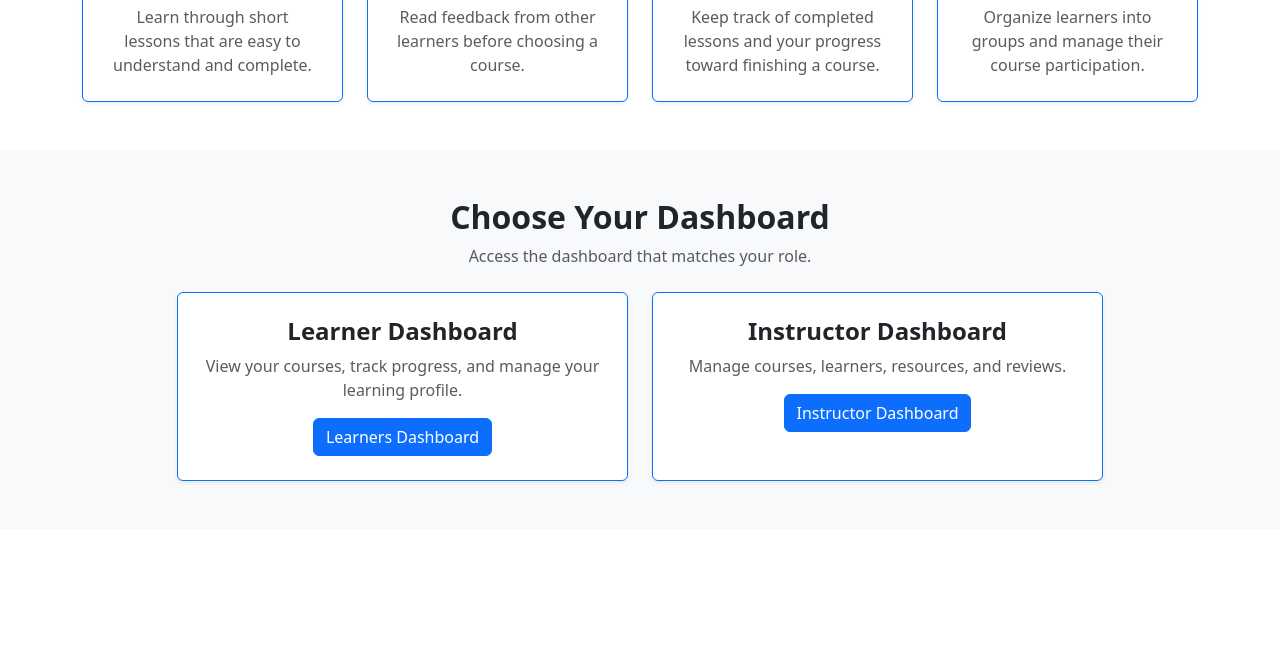
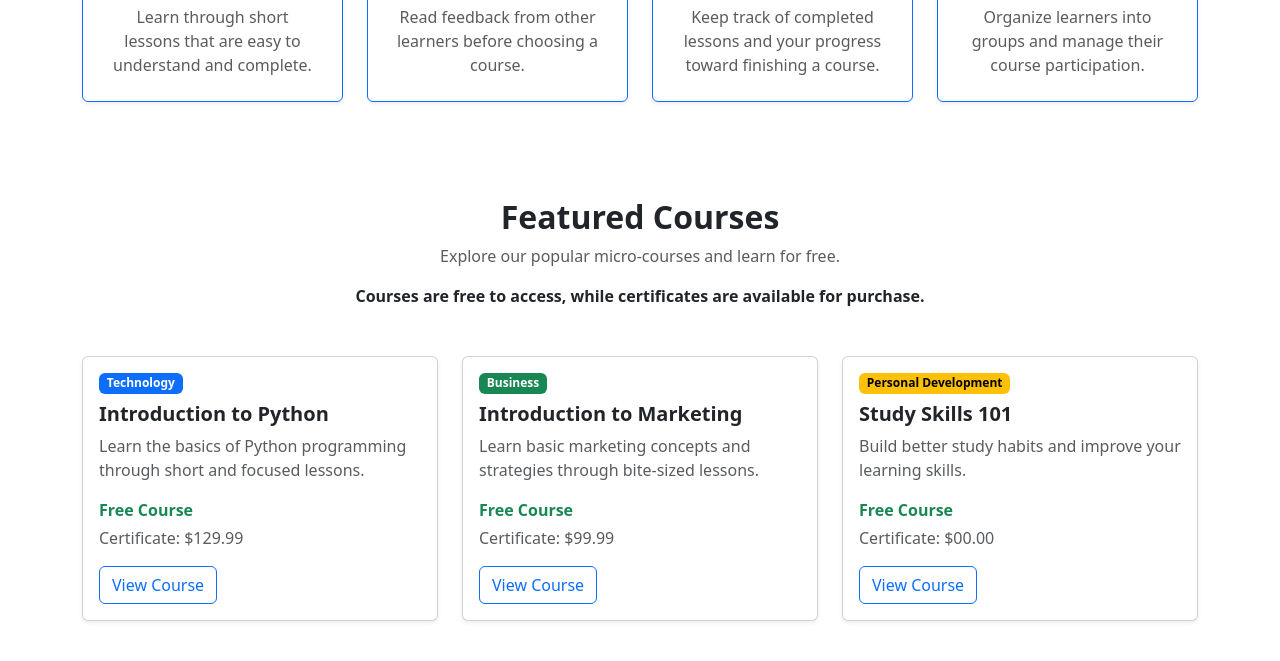
Before and after one commit to Kellytc17/Team-20-Project, a plain HTML site: page high-fidelity-prototype/index.html in a window 1280 px wide. Shown: the part 1090-1751 px from the top of the page. Before the commit the page ends 1619 px from the top, so only its background shows below. Drawn offline with nearby package versions, Linux system fonts and the light colour scheme.

Commit message:
Added featured courses section and pricing for those courses

```diff
--- a/high-fidelity-prototype/index.html
+++ b/high-fidelity-prototype/index.html
@@ -231,62 +231,137 @@
     </div>
 </section>
 
-<section class="py-5 bg-light">
+<section class="py-5">
     <div class="container">
 
-        <div class="text-center mb-4">
-            <h2 class="fw-bold">
-                Choose Your Dashboard
-            </h2>
+        <div class="text-center mb-5">
+            <h2 class="fw-bold">Featured Courses</h2>
 
             <p class="text-muted">
-                Access the dashboard that matches your role.
+                Explore our popular micro-courses and learn for free.
+            </p>
+
+            <p class="fw-bold">
+                Courses are free to access, while certificates are available for purchase.
             </p>
         </div>
 
-        <div class="row justify-content-center g-4">
+        <div class="row g-4">
 
-            <div class="col-md-5">
-                <div class="card h-100 shadow-sm border-primary">
-                    <div class="card-body text-center p-4">
+            <div class="col-md-4">
+                <div class="card h-100 shadow-sm">
 
-                        <h4 class="fw-bold">
-                            Learner Dashboard
-                        </h4>
+                    <div class="card-body d-flex flex-column">
 
-                        <p class="text-muted">
-                            View your courses, track progress,
-                            and manage your learning profile.
+                        <span class="badge text-bg-primary mb-2 align-self-start">
+                            Technology
+                        </span>
+
+                        <h5 class="card-title fw-bold">
+                            Introduction to Python
+                        </h5>
+
+                        <p class="card-text text-muted">
+                            Learn the basics of Python programming
+                            through short and focused lessons.
                         </p>
 
-                        <a href="customer/customer.html"
-                           class="btn btn-primary">
-                            Learners Dashboard
-                        </a>
+                        <div class="mt-auto">
+
+                            <p class="fw-bold text-success mb-1">
+                                Free Course
+                            </p>
+
+                            <p class="text-muted mb-3">
+                                Certificate: $129.99
+                            </p>
+
+                            <a href="#" class="btn btn-outline-primary">
+                                View Course
+                            </a>
+
+                        </div>
 
                     </div>
+
                 </div>
             </div>
 
-            <div class="col-md-5">
-                <div class="card h-100 shadow-sm border-primary">
-                    <div class="card-body text-center p-4">
+            <div class="col-md-4">
+                <div class="card h-100 shadow-sm">
 
-                        <h4 class="fw-bold">
-                            Instructor Dashboard
-                        </h4>
+                    <div class="card-body d-flex flex-column">
 
-                        <p class="text-muted">
-                            Manage courses, learners, resources,
-                            and reviews.
+                        <span class="badge text-bg-success mb-2 align-self-start">
+                            Business
+                        </span>
+
+                        <h5 class="card-title fw-bold">
+                            Introduction to Marketing
+                        </h5>
+
+                        <p class="card-text text-muted">
+                            Learn basic marketing concepts and
+                            strategies through bite-sized lessons.
                         </p>
 
-                        <a href="provider/provider.html"
-                           class="btn btn-primary">
-                            Instructor Dashboard
-                        </a>
+                        <div class="mt-auto">
+
+                            <p class="fw-bold text-success mb-1">
+                                Free Course
+                            </p>
+
+                            <p class="text-muted mb-3">
+                                Certificate: $99.99
+                            </p>
+
+                            <a href="#" class="btn btn-outline-primary">
+                                View Course
+                            </a>
+
+                        </div>
 
                     </div>
+
+                </div>
+            </div>
+
+            <div class="col-md-4">
+                <div class="card h-100 shadow-sm">
+
+                    <div class="card-body d-flex flex-column">
+
+                        <span class="badge text-bg-warning mb-2 align-self-start">
+                            Personal Development
+                        </span>
+
+                        <h5 class="card-title fw-bold">
+                            Study Skills 101
+                        </h5>
+
+                        <p class="card-text text-muted">
+                            Build better study habits and improve
+                            your learning skills.
+                        </p>
+
+                        <div class="mt-auto">
+
+                            <p class="fw-bold text-success mb-1">
+                                Free Course
+                            </p>
+
+                            <p class="text-muted mb-3">
+                                Certificate: $00.00
+                            </p>
+
+                            <a href="#" class="btn btn-outline-primary">
+                                View Course
+                            </a>
+
+                        </div>
+
+                    </div>
+
                 </div>
             </div>
 
@@ -295,8 +370,6 @@
     </div>
 </section>
 
-
-
     <script
         src="https://cdn.jsdelivr.net/npm/bootstrap@5.3.8/dist/js/bootstrap.bundle.min.js">
     </script>
```
